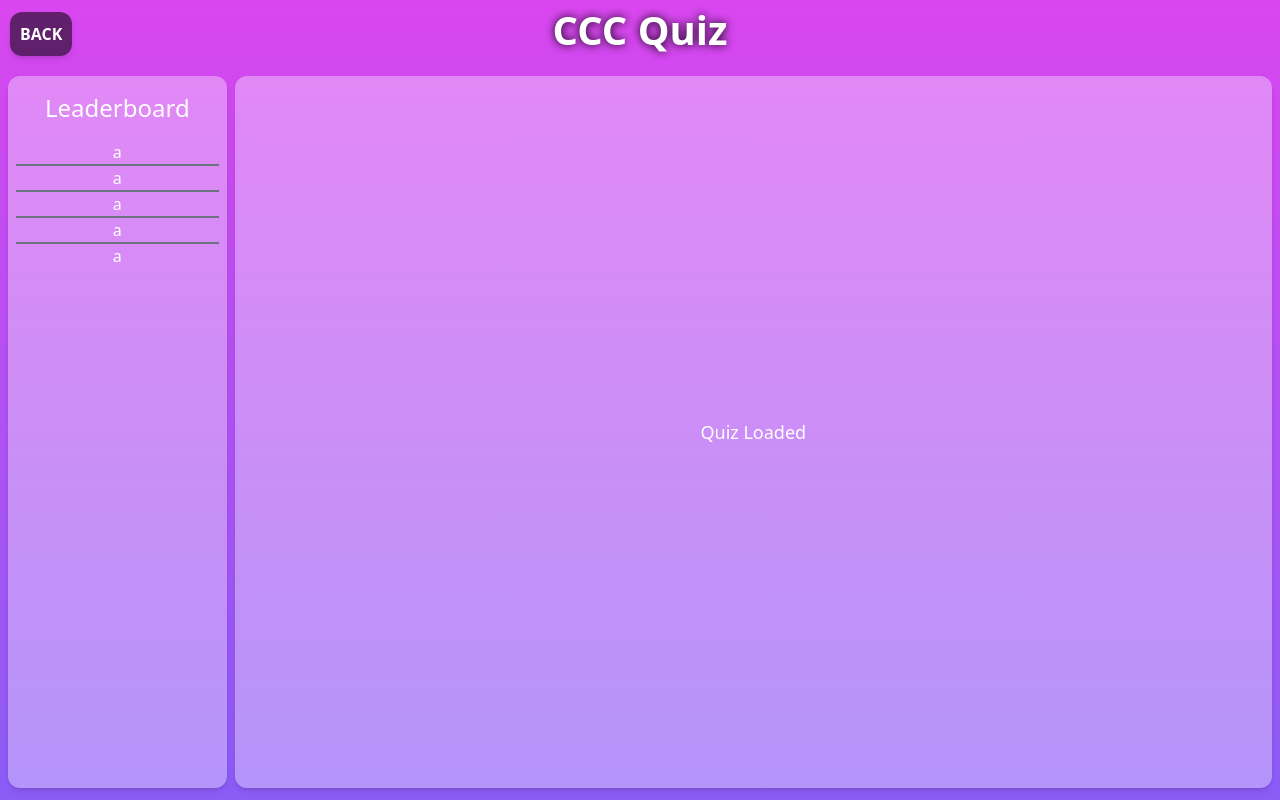
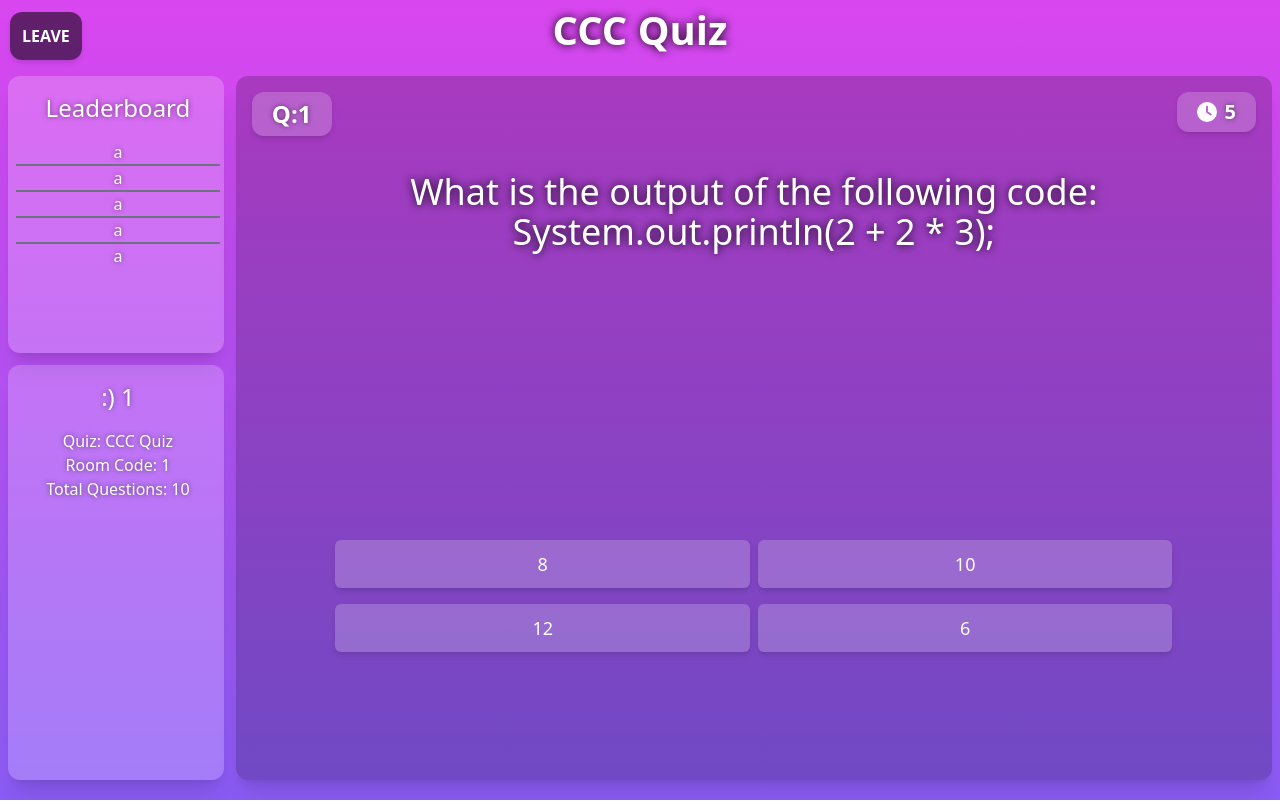
Before and after one commit to vishal290704/QuizTask, a React (Vite) app: page /room/1/1 in a window 1280 px wide. Built offline with nearby package versions, Linux system fonts and the light colour scheme.

Commit message:
quiz room update

```diff
--- a/package.json
+++ b/package.json
@@ -10,6 +10,9 @@
     "preview": "vite preview"
   },
   "dependencies": {
+    "@fortawesome/fontawesome-svg-core": "^6.7.1",
+    "@fortawesome/free-solid-svg-icons": "^6.7.1",
+    "@fortawesome/react-fontawesome": "^0.2.2",
     "axios": "^1.7.7",
     "react": "^18.3.1",
     "react-dom": "^18.3.1",
--- a/src/App.jsx
+++ b/src/App.jsx
@@ -5,6 +5,8 @@ import React from "react";
 import LandingPage from "./comps/LandingPage";
 import QuizRoom from "./comps/QuizRoom";
 import LocalQuizzes from "./comps/LocalQuizzes";
+
+import './comps/clock';
 
 // admin comps
 import AdminRoutes from "./comps/admin/AdminRoutes";
--- a/src/comps/LandingPage.jsx
+++ b/src/comps/LandingPage.jsx
@@ -21,9 +21,9 @@ const LandingPage = () => {
 
   return (
     // landing page full bg
-    <div className="h-screen w-screen bg-gradient-to-t from-violet-500 to-fuchsia-500 flex items-center justify-center bg-gray-100">
-      <Link to="/admin">
-        <div className="absolute p-[10px] font-bold text-white top-[12px] right-[10px] bg-[rgba(0,0,0,0.55)] rounded-xl shadow-md">
+    <div className="h-screen w-screen  bg-gradient-to-t from-violet-500 to-fuchsia-500 flex items-center justify-center bg-gray-100">
+      <Link to="/admin" className="absolute bg-[rgba(0,0,0,0.55)] rounded-xl shadow-md p-[10px] font-bold text-white top-3 right-5">
+        <div className="">
           ADMIN
         </div>
       </Link>
@@ -39,7 +39,7 @@ const LandingPage = () => {
         </div>
 
         {/* right */}
-        <div className="w-1/2 p-8 text-white">
+        <form className="w-1/2 p-8 text-white" onSubmit={joinRoom}>
           <h2 className="text-2xl text-center font-bold mb-4">
             Join a Quiz Room
           </h2>
@@ -67,7 +67,6 @@ const LandingPage = () => {
 
           {/* buttons */}
           <button
-            onClick={joinRoom}
             className="w-full mb-3 py-2 px-4 bg-[rgb(135,28,188)] shadow-md text-white font-bold rounded-lg hover:bg-[rgb(138,42,197)]"
           >
             Join Room
@@ -81,7 +80,7 @@ const LandingPage = () => {
               Play Local Quizzes
             </button>
           </div>
-        </div>
+        </form>
       </div>
     </div>
   );
--- a/src/comps/QuizRoom.jsx
+++ b/src/comps/QuizRoom.jsx
@@ -1,6 +1,7 @@
 import React, { useState, useEffect } from "react";
 import axios from "axios";
-import { Link, useNavigate, useParams } from "react-router-dom";
+import { Link, useParams } from "react-router-dom";
+import { FontAwesomeIcon } from "@fortawesome/react-fontawesome";
 
 // api url
 const fetchQuizUrl = "/sampleAPI/responseQuiz.json";
@@ -9,10 +10,17 @@ const QuizRoom = () => {
   // data from previous page
   let { roomCode, username } = useParams();
 
+  useEffect(() => {
+    document.title = `${roomCode} - QuizSutra`;
+  }, []);
+
   // states
   const [quizStatus, setStatus] = useState(false);
   const [prompt, setPrompt] = useState("Waiting for the admin to start");
   let [loadedTitle, setTitle] = useState("");
+  const [questions, setQuestions] = useState([]);
+  const [currentQuestionIndex, setCurrentQuestionIndex] = useState(0);
+  const [timeLeft, setTimeLeft] = useState(10); // question countdown default to 10 second
 
   // axios fetch
   const fetchQuizStatus = async () => {
@@ -20,7 +28,9 @@ const QuizRoom = () => {
       const response = await axios.get(fetchQuizUrl);
       setStatus(response.data.status);
       setTitle(response.data.quizTitle);
-      if (!response.data.status) {
+      if (response.data.status) {
+        setQuestions(response.data.questions);
+      } else {
         setPrompt("Waiting for the admin to start");
       }
       console.log(quizStatus);
@@ -31,13 +41,12 @@ const QuizRoom = () => {
 
   // useEffect to restart fetch
   useEffect(() => {
-    // only if quizStatus is false
+    // if status is false
     if (!quizStatus) {
       const timer = setInterval(() => {
         fetchQuizStatus();
       }, 1000);
 
-      // clear after true
       return () => clearInterval(timer);
     }
   }, [quizStatus]);
@@ -47,13 +56,35 @@ const QuizRoom = () => {
     fetchQuizStatus();
   }, []);
 
+  // Automatically change questions and reset time
+  useEffect(() => {
+    if (quizStatus && questions.length > 0) {
+      const questionTimer = setInterval(() => {
+        setCurrentQuestionIndex(
+          (prevIndex) => (prevIndex + 1) % questions.length
+        );
+        setTimeLeft(10); // Reset time to 10 seconds again
+      }, 10000);
+
+      return () => clearInterval(questionTimer);
+    }
+  }, [quizStatus, questions]);
+
+  // 10 second timer
+  useEffect(() => {
+    if (quizStatus && questions.length > 0) {
+      const countdown = setInterval(() => {
+        setTimeLeft((prevTime) => (prevTime > 0 ? prevTime - 1 : 0));
+      }, 1000);
+
+      return () => clearInterval(countdown);
+    }
+  }, [quizStatus, questions, currentQuestionIndex]);
+
   return (
     <div className="flex-col justify-center items-center bg-gradient-to-t from-violet-500 to-fuchsia-500 w-screen h-screen">
       {/* Title */}
-
-      {/* if status is false */}
       {!quizStatus ? (
-        // panel
         <div>
           <h1 className="text-[5vh] my-0 text-center font-bold text-white [text-shadow:0_0_10px_black]">
             {roomCode}
@@ -69,25 +100,23 @@ const QuizRoom = () => {
 
       {/* Navigation */}
       <Link to="/">
-        <div className="absolute p-[10px] font-bold text-white top-[12px] left-[10px] bg-[rgba(0,0,0,0.55)] rounded-xl shadow-md">
-          BACK
+        <div className="absolute p-[12px] font-bold text-white top-[12px] left-[10px] bg-[rgba(0,0,0,0.55)] rounded-xl shadow-md">
+          LEAVE
         </div>
       </Link>
 
-      {/* if status is false */}
+      {/* if quiz status is false */}
       {!quizStatus ? (
-        // panel
-        <div className="flex flex-col items-center mx-auto py-[2vh] justify-center mt-[2vh] w-[80%] max-w-4xl bg-[rgba(255,255,255,0.35)] rounded-xl shadow-md">
+        <div className="flex flex-col items-center mx-auto py-[2vh] justify-center mt-[2vh] w-[80%] max-w-4xl bg-[rgba(255,255,255,0.2)] rounded-xl shadow-md">
           <p>{prompt}</p>
         </div>
       ) : (
-        // quiz has started
-
-<div className="flex">
-
-{/* // leaderboard */}
-
-<div className="flex text-white text-center px-2 flex-col py-4 mx-2 w-1/5 m-[2vh] h-[89vh] bg-[rgba(255,255,255,0.35)] rounded-xl shadow-md">
+        // quizstatus true means quiz has to start
+        <div className="flex [text-shadow:0_0_5px_rgba(0,0,0,0.5)]">
+          {/* left panel for leaderboard and player data */}
+          <div className="flex text-white text-center flex-col space-y-3 mx-2 w-1/5 m-[2vh] h-[88vh] rounded-xl">
+            {/* leaderboard */}
+            <div className="flex text-white text-center pl-2 pr-1 flex-col py-4 mx-0 w-full h-2/5 bg-[rgba(255,255,255,0.2)] rounded-xl shadow-xl">
               <p className="text-2xl mb-4 ">Leaderboard</p>
               <ul className="h-full overflow-scroll divide-y-2 divide-gray-500">
                 <li>a</li>
@@ -97,12 +126,55 @@ const QuizRoom = () => {
                 <li>a</li>
               </ul>
             </div>
-
-{/* // quiz box */}
-<div className="flex flex-col items-center mx-2 ml-0 w-[96vw] py-[2vh] justify-center my-[2vh] h-[89vh] bg-[rgba(255,255,255,0.35)] rounded-xl shadow-md">
-  <div className="text-white text-lg">Quiz Loaded</div>
+            {/* player data */}
+            <div className="flex text-white text-center pl-2 pr-1 flex-col py-4 mx-0 w-full h-3/5 bg-[rgba(255,255,255,0.2)] rounded-xl shadow-xl">
+              <p className="text-2xl mb-4 ">:) {username}</p>
+              <ul>
+                <li>Quiz: {loadedTitle}</li>
+                <li>Room Code: {roomCode}</li>
+                <li>Total Questions: {questions.length}</li>
+              </ul>
+            </div>
           </div>
 
+          {/* quiz box - question panel */}
+          <div className="relative flex flex-col items-center mx-2 ml-1 w-[96vw] py-[2vh] justify-center my-[2vh] h-[88vh] bg-[rgba(0,0,0,0.2)] rounded-xl shadow-xl">
+            {questions.length > 0 ? (
+              <div className="text-white w-full h-full wx text-lg text-center">
+                {/* Timer Display */}
+                <div className="absolute top-4 right-4 py-[6px] px-[20px] font-bold bg-[rgba(255,255,255,0.2)] text-white text-xl rounded-xl shadow-md">
+                  <FontAwesomeIcon icon="fa-solid fa-clock" className="mr-2" />
+                  {timeLeft}
+                </div>
+
+                {/* display questions */}
+                {/* ques number */}
+                <h2 className="absolute top-4 left-4 py-[6px] px-[20px] font-bold bg-[rgba(255,255,255,0.2)] text-white text-2xl rounded-xl shadow-md">
+                  Q:{currentQuestionIndex + 1}
+                </h2>
+
+                {/* ques text */}
+                <p className="mx-16 mt-20 text-4xl [text-shadow:0_0_10px_black]">
+                  {questions[currentQuestionIndex].questionText}
+                </p>
+                {/* options */}
+                <div className="absolute w-full flex-wrap bottom-32 mt-6 space-y-4">
+                  {questions[currentQuestionIndex].options.map(
+                    (option, index) => (
+                      <button
+                        key={index}
+                        className="w-2/5 py-2 h-12 px-4 mx-1 bg-[rgba(255,255,255,0.2)] text-center text-white rounded-md shadow-md hover:bg-[rgba(0,0,0,0.3)]"
+                      >
+                        {option}
+                      </button>
+                    )
+                  )}
+                </div>
+              </div>
+            ) : (
+              <div className="text-white text-lg">Quiz is Loading...</div>
+            )}
+          </div>
         </div>
       )}
     </div>
--- /dev/null
+++ b/src/comps/clock.js
@@ -0,0 +1,4 @@
+import { library } from '@fortawesome/fontawesome-svg-core';
+import { fas } from '@fortawesome/free-solid-svg-icons';
+
+library.add(fas);
```
Also changed, not shown: 1 other file (tests, documents, lock files or other folders). Lines whose indentation alone changed are shown as unchanged.
